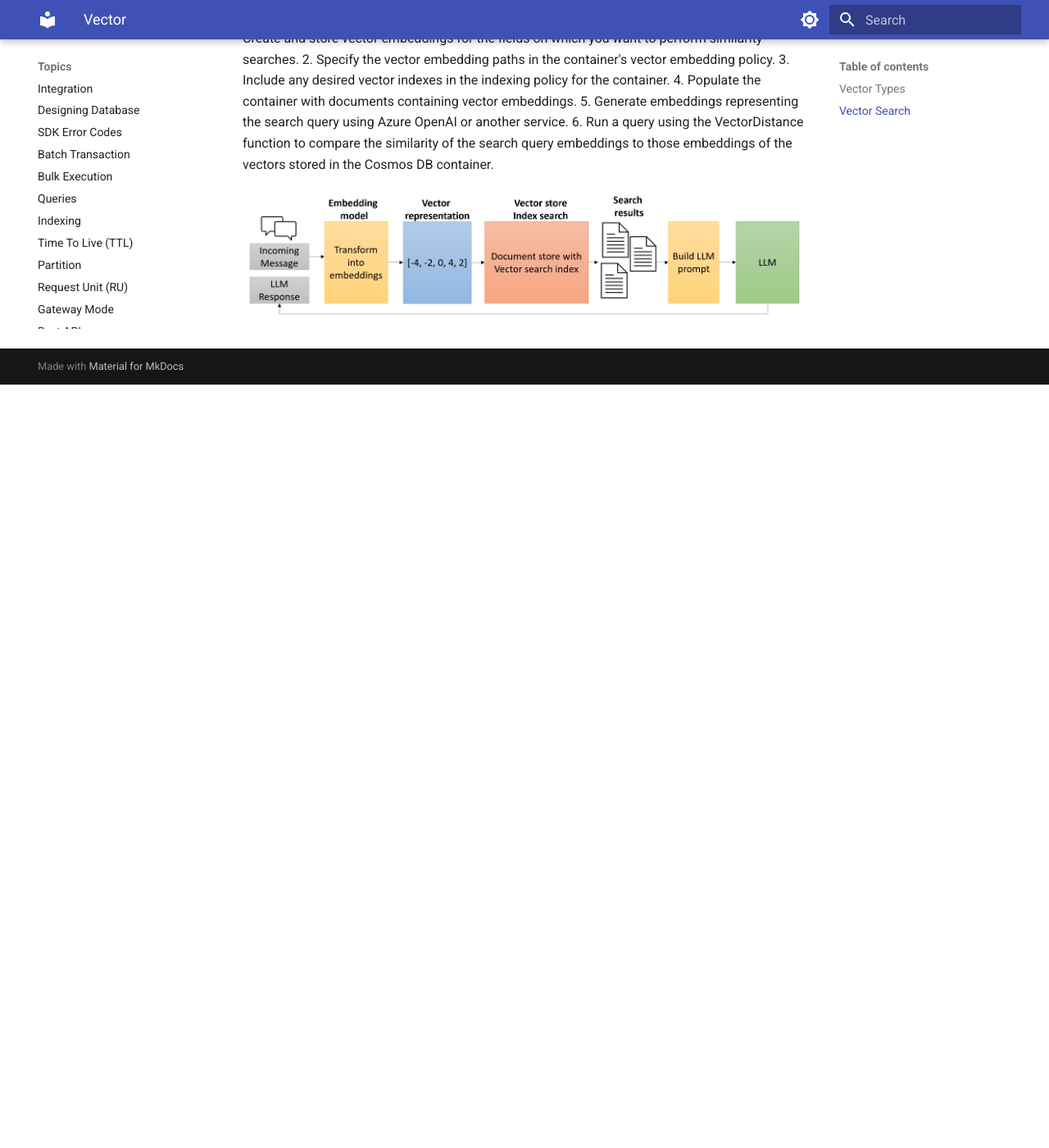
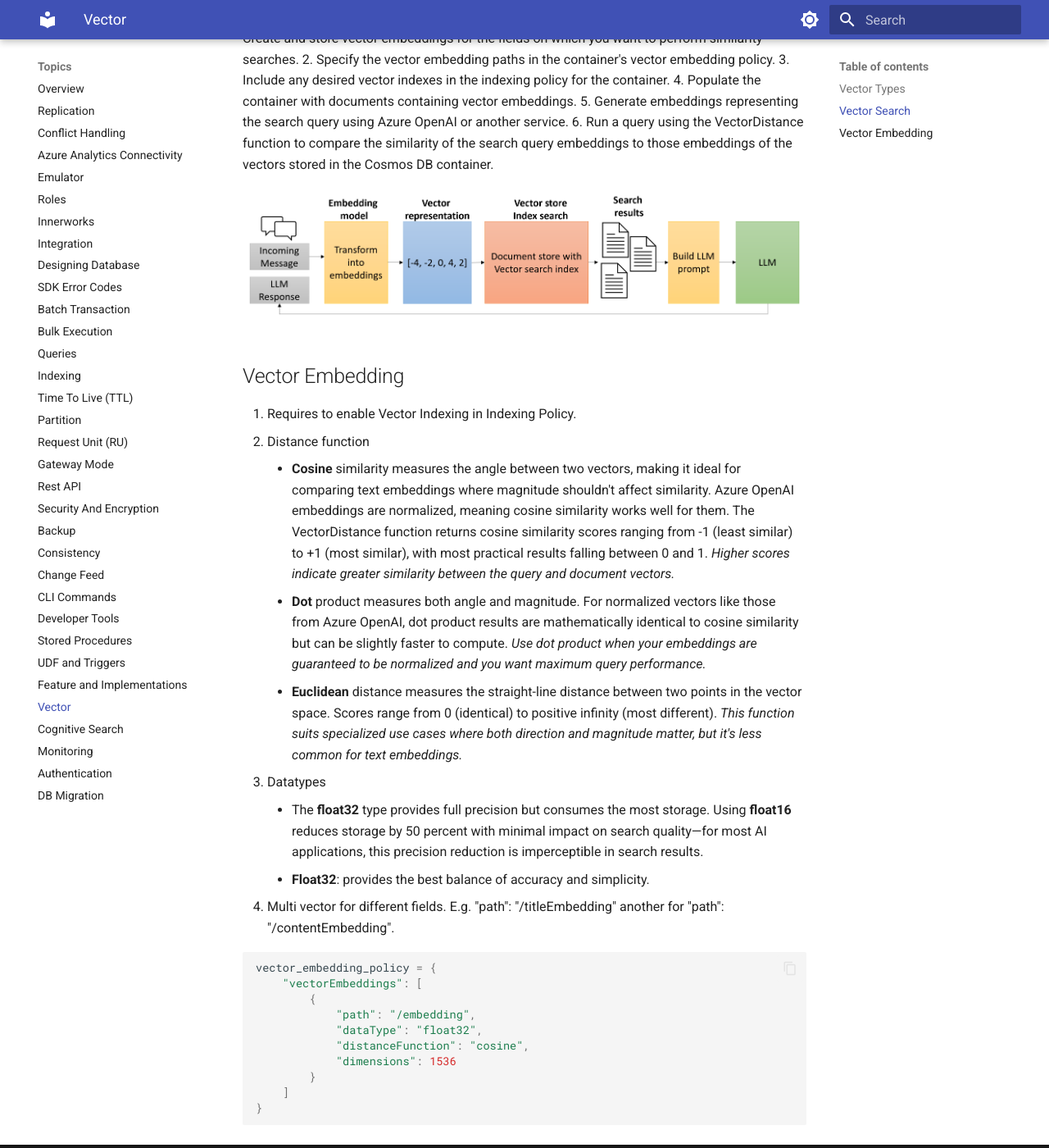
Before and after one commit to yoonghan/Azure-Cosmos-DB-DP-420, an MkDocs documentation site: the page built from docs/30. Vector.md, in a window 1280 px wide and 1400 px high, scrolled down 1879 px. Shown: the whole window at 82% size. Built offline with MkDocs 1.6.1 and Material for MkDocs 9.7.7, drawn with Linux system fonts in a browser that asks for light colours; before the commit the page ends 2348 px from its top, so only the background shows below that.

Commit message:
Enhance Vector.md with vector embedding details
Added detailed explanations of vector embedding requirements, distance functions, and data types. Included a JavaScript example for vector embedding policy.

````diff
--- a/docs/30. Vector.md
+++ b/docs/30. Vector.md
@@ -65,3 +65,28 @@
 6. Run a query using the VectorDistance function to compare the similarity of the search query embeddings to those embeddings of the vectors stored in the Cosmos DB container.
 
 ![Vector](img/vector_search.png)
+
+## Vector Embedding
+
+1. Requires to enable Vector Indexing in Indexing Policy.
+2. Distance function
+    - **Cosine** similarity measures the angle between two vectors, making it ideal for comparing text embeddings where magnitude shouldn't affect similarity. Azure OpenAI embeddings are normalized, meaning cosine similarity works well for them. The VectorDistance function returns cosine similarity scores ranging from -1 (least similar) to +1 (most similar), with most practical results falling between 0 and 1. _Higher scores indicate greater similarity between the query and document vectors._
+    - **Dot** product measures both angle and magnitude. For normalized vectors like those from Azure OpenAI, dot product results are mathematically identical to cosine similarity but can be slightly faster to compute. _Use dot product when your embeddings are guaranteed to be normalized and you want maximum query performance._
+    - **Euclidean** distance measures the straight-line distance between two points in the vector space. Scores range from 0 (identical) to positive infinity (most different). _This function suits specialized use cases where both direction and magnitude matter, but it's less common for text embeddings._
+3. Datatypes
+    - The **float32** type provides full precision but consumes the most storage. Using **float16** reduces storage by 50 percent with minimal impact on search quality—for most AI applications, this precision reduction is imperceptible in search results.
+    - **Float32**: provides the best balance of accuracy and simplicity.
+4. Multi vector for different fields. E.g. "path": "/titleEmbedding" another for "path": "/contentEmbedding".
+
+```javascript
+vector_embedding_policy = {
+    "vectorEmbeddings": [
+        {
+            "path": "/embedding",
+            "dataType": "float32",
+            "distanceFunction": "cosine",
+            "dimensions": 1536
+        }
+    ]
+}
+```
````
